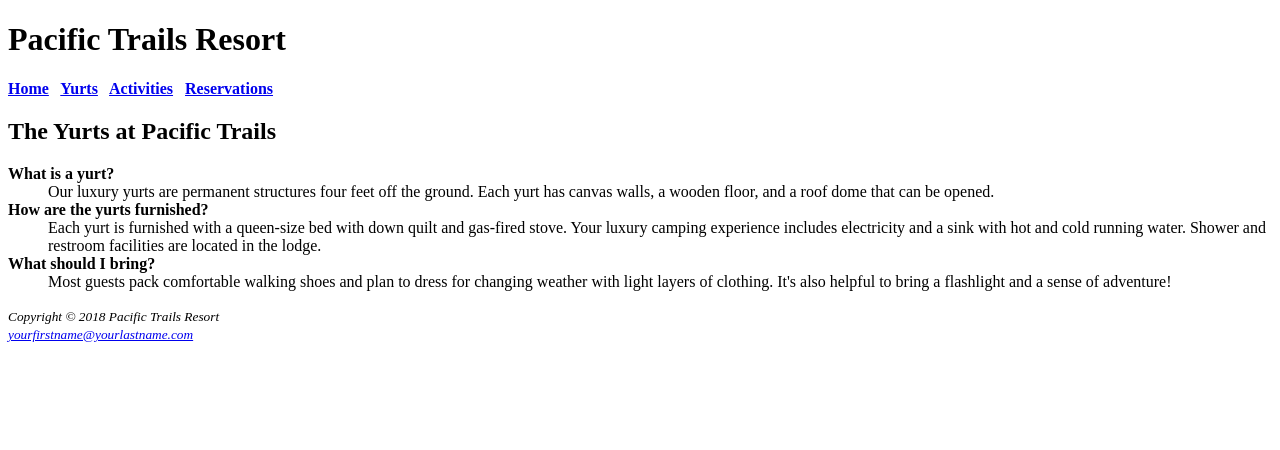
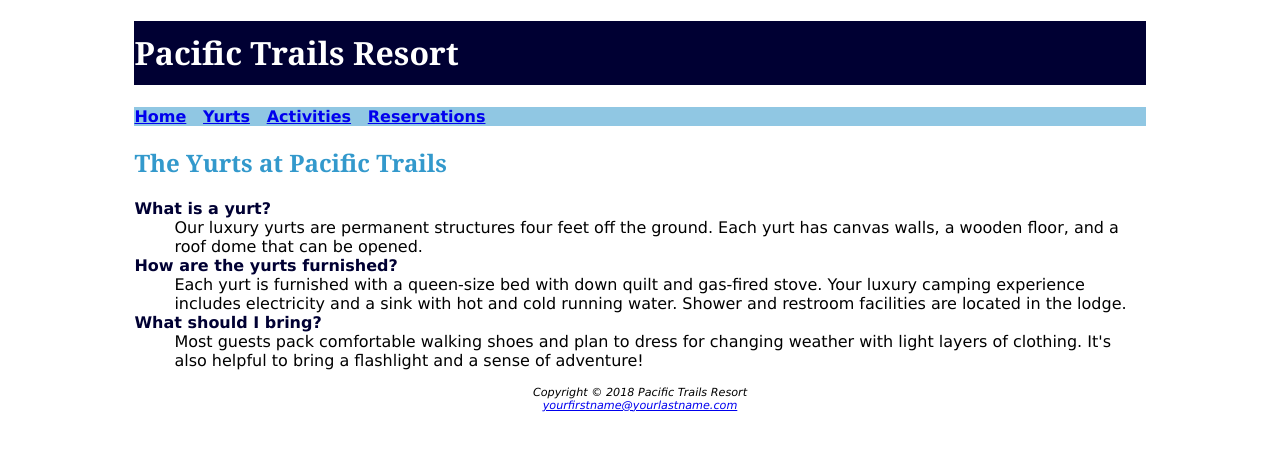
Before and after one commit to 44144-Sp22/ch3casestudy-gracewhite1, a plain HTML site: page yurts.html in a window 1280 px wide. Drawn offline with Linux system fonts and the light colour scheme.

Commit message:
Finished Ch3 Case Study

```diff
--- /dev/null
+++ b/pacific.css
@@ -0,0 +1,47 @@
+body {
+  background-color: #FFFFFF;
+  color #666666;
+  font-family: Verdana, Arial, sans-serif;
+}
+
+header {
+  background-color: #000033;
+  color: #FFFFFF;
+  font-family: Georgia, serif;
+}
+
+h1 {
+  line-height: 200%;
+}
+
+nav {
+  font-weight: bold;
+  background-color: #90C7E3;
+}
+
+h2 {
+  color: #3399CC;
+  font-family: Georgia, serif;
+}
+
+dt {
+  color: #000033;
+  font-weight: bold;
+}
+
+.resort {
+  color: #000033;
+  font-size: 1.2em
+}
+
+footer {
+  font-size: .70em;
+  font-style: italic;
+  text-align: center;
+}
+
+#wrapper {
+  margin-left: auto;
+  margin-right: auto;
+  width: 80%;
+}
--- a/yurts.html
+++ b/yurts.html
@@ -1,39 +1,43 @@
 <!DOCTYPE html>
 <html lang="en">
+
 <head>
   <title>Pacific Trails Resort :: Yurts</title>
   <meta charset="utf-8">
+  <link rel="stylesheet" href="pacific.css">
 </head>
+
 <body>
+  <div id="wrapper">
     <header>
       <h1>Pacific Trails Resort</h1>
     </header>
     <nav>
-<b>
       <a href="index.html">Home</a> &nbsp;
       <a href="yurts.html">Yurts</a> &nbsp;
       <a href="activities.html">Activities</a> &nbsp;
       <a href="reservations.html">Reservations</a>
-</b>
     </nav>
     <main>
       <h2>The Yurts at Pacific Trails</h2>
       <dl>
-<dt><strong>What is a yurt?</strong></dt>
+        <dt>What is a yurt?</dt>
         <dd>Our luxury yurts are permanent structures four feet off the ground. Each yurt has
           canvas walls, a wooden floor, and a roof dome that can be opened.</dd>
-<dt><strong>How are the yurts furnished?</strong></dt>
+        <dt>How are the yurts furnished?</dt>
         <dd>Each yurt is furnished with a queen-size bed with down quilt and gas-fired stove.
           Your luxury camping experience includes electricity and a sink with hot and
           cold running water. Shower and restroom facilities are located in the lodge.</dd>
-<dt><strong>What should I bring?</strong></dt>
+        <dt>What should I bring?</dt>
         <dd>Most guests pack comfortable walking shoes and plan to dress for changing weather with light layers of clothing. It&#39;s also helpful to bring a flashlight and a sense of adventure!</dd>
       </dl>
     </main>
     <footer>
-<small><i>Copyright &copy; 2018 Pacific Trails Resort<br>
+      Copyright &copy; 2018 Pacific Trails Resort<br>
       <a href="mailto:yourfirstname@yourlastname.com">yourfirstname@yourlastname.com</a>
-</i></small>
+
     </footer>
+  </div>
 </body>
+
 </html>
```
Also changed, not shown: index.html (+12 -6 lines). Lines whose indentation alone changed are shown as unchanged.
